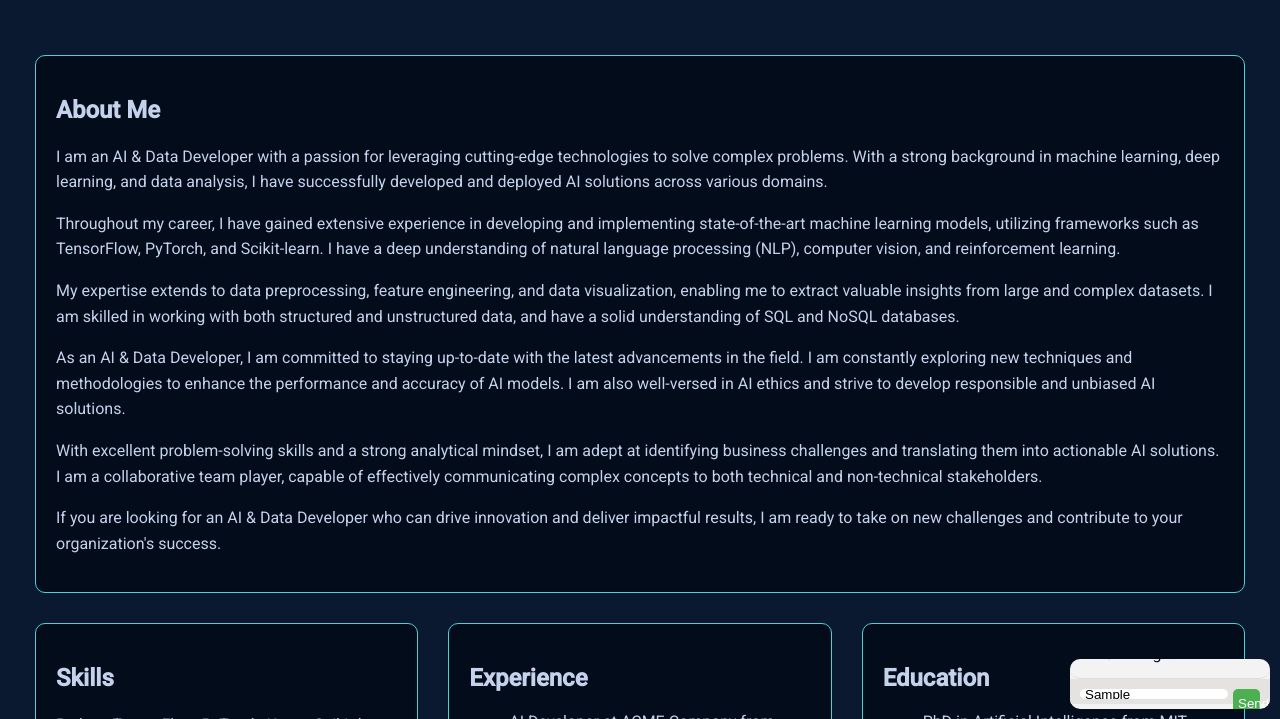
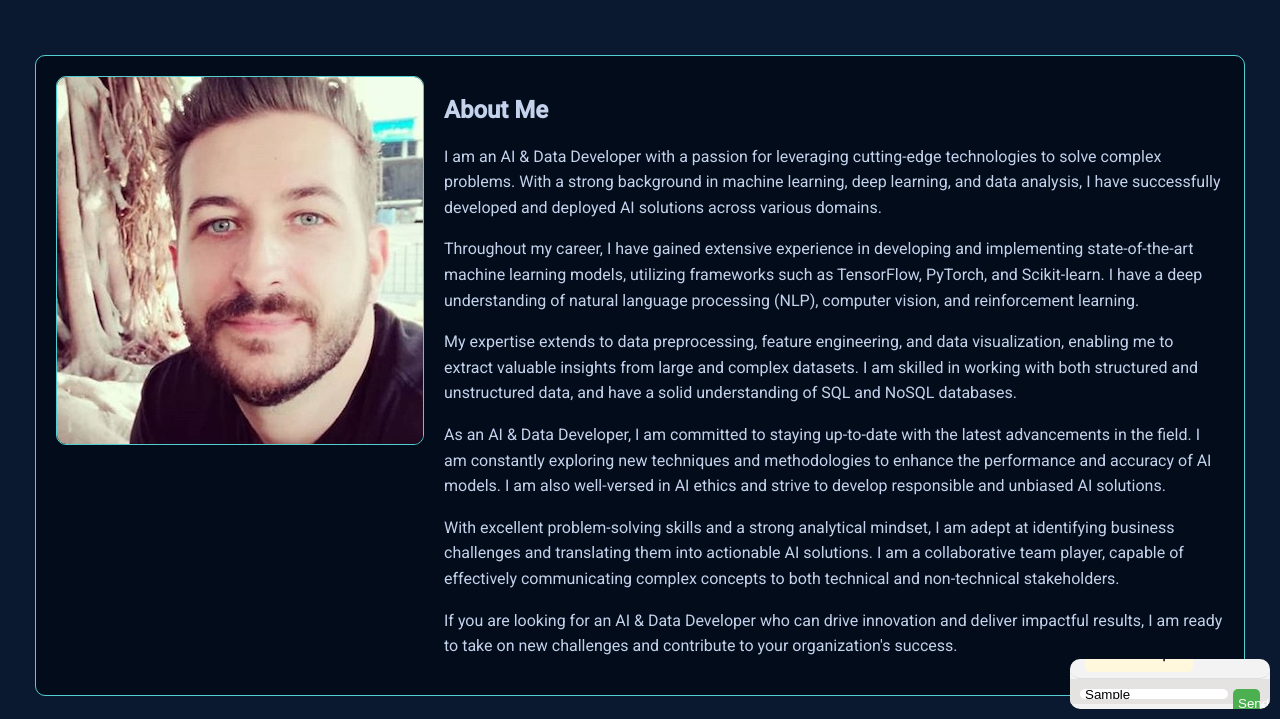
Before and after one commit to kstarkiller/simplon_brief09_chatbot_integration, a plain HTML site: page my_site/index.html in a window 1280 px wide. Both pictures are taken after typing "Sample" into the empty fields and a click on the button "Send". Shown: the part 81-800 px from the top of the page. Drawn offline with Linux system fonts and the light colour scheme; no server answers.

Commit message:
Ajout des correctifs demandés

```diff
--- a/my_site/assets/script.js
+++ b/my_site/assets/script.js
@@ -3,10 +3,15 @@ const promptEl = document.getElementById('chat-input');
 const buttonEl = document.getElementById('chat-send');
 
 function addNewQuestion() {
-    let logsEl = document.createElement('p');
-    logsEl.classList.add('chat-log');
-    logsEl.innerText = "I'm thinking..."
-    answerEl.appendChild(logsEl);
+    let userLogEl = document.createElement('p');
+    userLogEl.classList.add('chat-log-user');
+    userLogEl.innerText = "You: " + promptEl.value;
+    answerEl.appendChild(userLogEl);
+
+    let botLogEl = document.createElement('p');
+    botLogEl.classList.add('chat-log-bot');
+    botLogEl.innerText = "I'm thinking...";
+    answerEl.appendChild(botLogEl);
 
     fetch('http://localhost:8000/' + promptEl.value, {
         method: 'POST',
@@ -17,9 +22,15 @@ function addNewQuestion() {
         })
         .then(data => {
             console.log(data);
-            logsEl.innerText = "You : \"" + promptEl.value + "\"\n\nMy answer: " + data;
+            botLogEl.innerText = "Me: " + data;
     });
 
-    promptEl.innerText = "";
-    promptEl.ariaPlaceholder = "Anything else ?";
+    promptEl.placeholder = "Anything else ?";
 };
+
+promptEl.addEventListener('keydown', function(event) {
+    if (event.key === 'Enter') {
+        event.preventDefault(); // Empêche l'action par défaut de la touche Entrée
+        addNewQuestion();
+    }
+});
--- a/my_site/assets/style.css
+++ b/my_site/assets/style.css
@@ -1,4 +1,3 @@
-
 :root {
     --primary-color: #C5D2EC;
     --background-color: #0a192f;
@@ -22,7 +21,6 @@ header {
 
 main {
     display: flex;
-    /* width: 80%; */
     align-items: flex-start;
     justify-content: center;
     min-height: 100vh;
@@ -37,18 +35,37 @@ main {
     padding: 0 20px;
 }
 
-#aboutme_container {
-    width: 100%;
+.profile-section {
+    display: flex;
+    align-items: start; /* Alignement vertical des éléments au début */
+    gap: 20px; /* Espace entre les éléments */
+}
+
+.profile-section img {
+    flex: 1; /* L'image prendra 1/3 de l'espace disponible */
+    max-width: 100%; /* Pour s'assurer que l'image ne dépasse pas son conteneur */
+    height: auto; /* Pour maintenir le ratio d'aspect de l'image */
+    border: 1px solid var(--primary-color);
+    border-radius: 10px;
+    border-color: #53CFD1;
+}
+
+.profile-section div {
+    flex: 3; /* Le texte prendra 2/3 de l'espace disponible */
 }
 
 .section{
-    flex: 1 1 200px;
+    flex: 1;
     margin: 15px;
     padding: 20px;
     border: 1px solid var(--primary-color);
     border-radius: 10px;
     border-color: #53CFD1;
     background-color: #020c1b;
+}
+
+.profilepic, .aboutmetxt {
+    width: 50%;
 }
 
 .section h2 {
@@ -96,10 +113,12 @@ main {
 #chatbox:not(:hover) #chat-label {
     display: block;
     padding: 15px;
-
 }
 
 #chat-answer {
+    display: flex;
+    flex-direction: column;
+    align-items: flex-start;
     height: 80%;
     overflow: auto;
     padding: 10px;
@@ -108,12 +127,30 @@ main {
     color:#0a192f
 }
 
-#chat-log {
-    height: 80%;
-    overflow: auto;
+.chat-log-bot {
+    align-self: flex-end;
+}
+
+.chat-log-user {
+    display: inline-block;
     padding: 10px;
-    border-bottom: 1px solid #ddd;
-    border-radius: 10px;
+    border-radius: 5px;
+    margin: 5px;
+    background-color:cornsilk;
+    color: black;
+    max-width: 80%;
+    word-wrap: break-word;
+}
+
+.chat-log-bot {
+    display: inline-block;
+    padding: 10px;
+    border-radius: 5px;
+    margin: 5px;
+    background-color:darkseagreen;
+    color: black;
+    max-width: 80%;
+    word-wrap: break-word;
 }
 
 #chat-form {
@@ -133,16 +170,16 @@ main {
 
 #chat-send {
     width: 15%;
-    height: 30px; /* Set a specific height */
-    line-height: 30px; /* Align the text vertically */
+    height: 30px;
+    line-height: 30px;
     border: none;
     border-radius: 5px;
-    padding: 0 5px; /* Adjust the padding */
-    margin-left: 5px; /* Adjust the margin */
+    padding: 0 5px;
+    margin-left: 5px;
     background-color: #4CAF50;
     color: white;
     cursor: pointer;
-    text-align: center; /* Center the text horizontally */
+    text-align: center;
 }
 
 #chat-send:hover {
--- a/my_site/index.html
+++ b/my_site/index.html
@@ -17,6 +17,9 @@
     <main>
         <div class="container" id="aboutme">
             <div class="section">
+                <div class="profile-section">
+                    <img src="assets/kevin.png" alt="Kevin Simon">
+                    <div>
                         <h2>About Me</h2>
                         <p>I am an AI & Data Developer with a passion for leveraging cutting-edge technologies to solve complex problems. With a strong background in machine learning, deep learning, and data analysis, I have successfully developed and deployed AI solutions across various domains.</p>
                         <p>Throughout my career, I have gained extensive experience in developing and implementing state-of-the-art machine learning models, utilizing frameworks such as TensorFlow, PyTorch, and Scikit-learn. I have a deep understanding of natural language processing (NLP), computer vision, and reinforcement learning.</p>
@@ -24,6 +27,8 @@
                         <p>As an AI & Data Developer, I am committed to staying up-to-date with the latest advancements in the field. I am constantly exploring new techniques and methodologies to enhance the performance and accuracy of AI models. I am also well-versed in AI ethics and strive to develop responsible and unbiased AI solutions.</p>
                         <p>With excellent problem-solving skills and a strong analytical mindset, I am adept at identifying business challenges and translating them into actionable AI solutions. I am a collaborative team player, capable of effectively communicating complex concepts to both technical and non-technical stakeholders.</p>
                         <p>If you are looking for an AI & Data Developer who can drive innovation and deliver impactful results, I am ready to take on new challenges and contribute to your organization's success.</p>
+                    </div>
+                </div>
             </div>
         </div>
         <div class="container">
@@ -53,7 +58,7 @@
             <div id="chat-label"><b>Chat with me</b></div>
             <div id="chat-answer" class="chat-answer"></div>
             <div id="chat-form">
-                <input id="chat-input" placeholder="Ask me anything :"></input>
+                <input id="chat-input" placeholder="Ask me anything..."></input>
                 <button id="chat-send" onclick="addNewQuestion()">Send</button>
             </div>
         </div>
```
Also changed, not shown: my_site/assets/kevin.png (added), 2 other files. Lines whose indentation alone changed are shown as unchanged.
